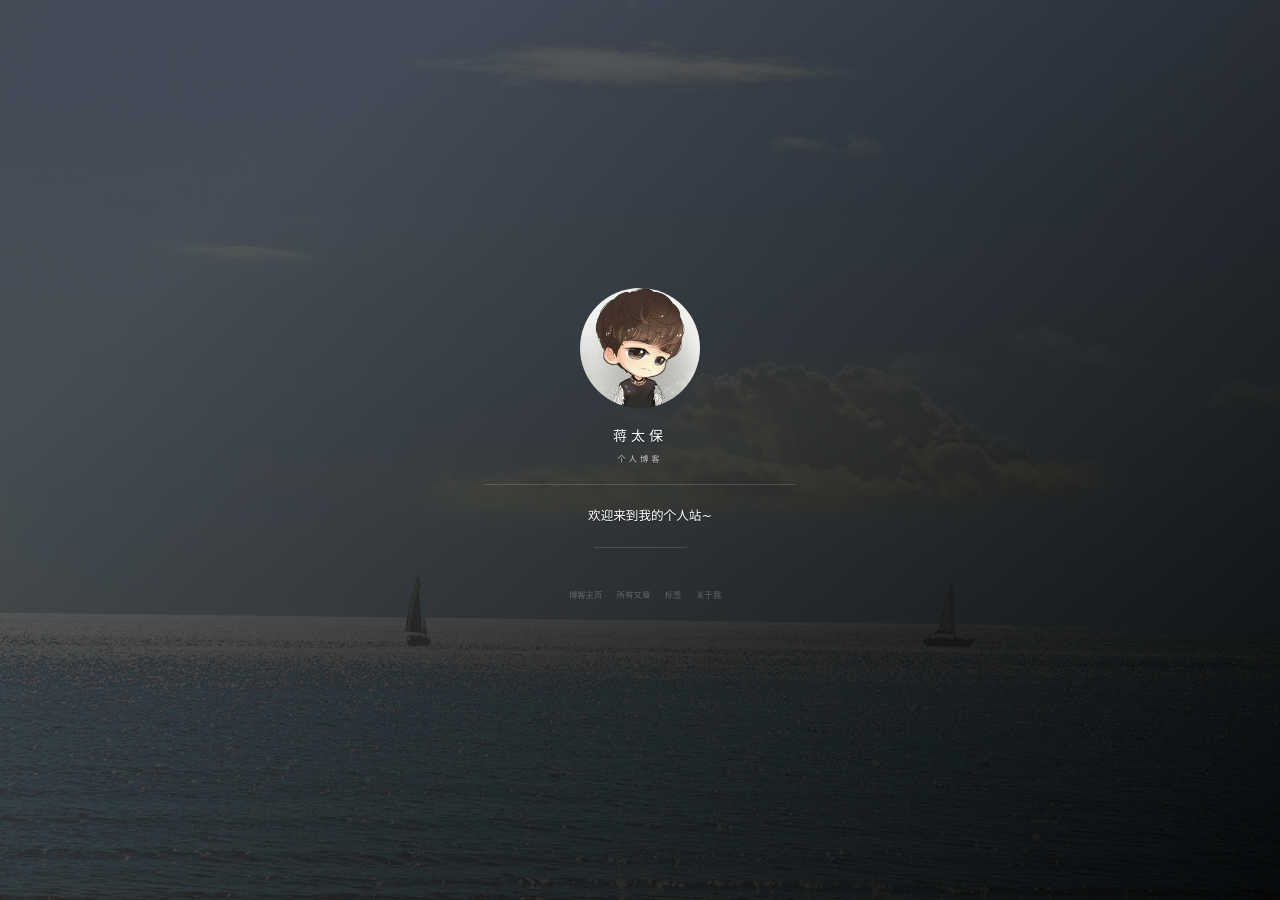
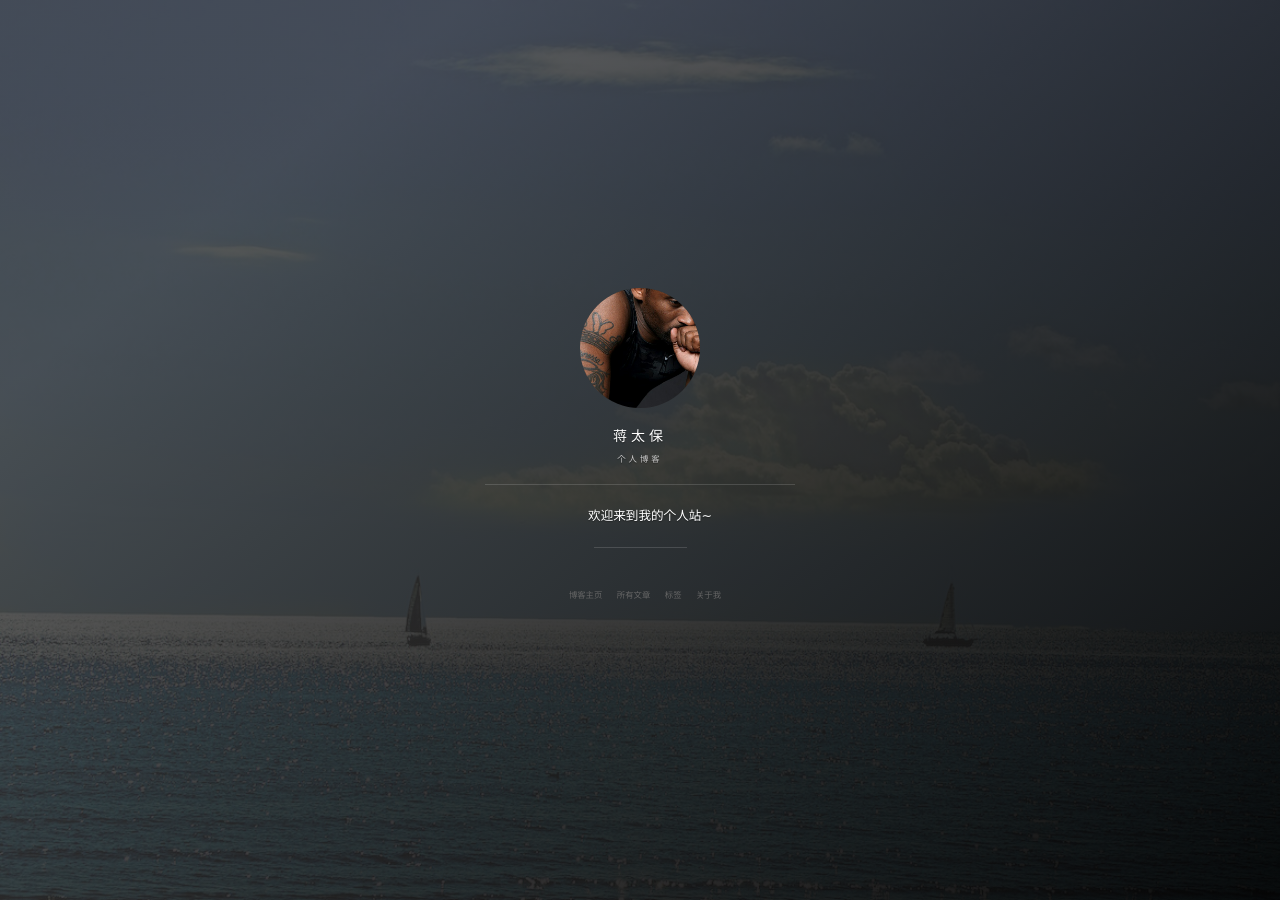
Before and after one commit to jian9ta1ba0/jtbadbb.github.io, a Jekyll site: the page built from index.html, in a window 1280 px wide. Built offline with Jekyll 4.4.1, drawn with Linux system fonts in a browser that asks for light colours; nearby versions of some CDN libraries; the list of posts is cut into pages by our own code; comment, search, counter and statistics services are not loaded.

Commit message:
Update side-panel.html

```diff
--- a/_includes/side-panel.html
+++ b/_includes/side-panel.html
@@ -6,7 +6,7 @@
         <!-- 头像效果-start -->
         <div class="ih-item circle effect right_to_left">
             <a href="/#blog" title="前往 {{ site.title }} 的主页" class="blog-button">
-                <div class="img"><img src="/images/avatar.jpg" alt="img"></div>
+                <div class="img"><img src="/images/kobe.png" alt="img"></div>
                 <div class="info">
                     <div class="info-back">
                         <h2>
```
